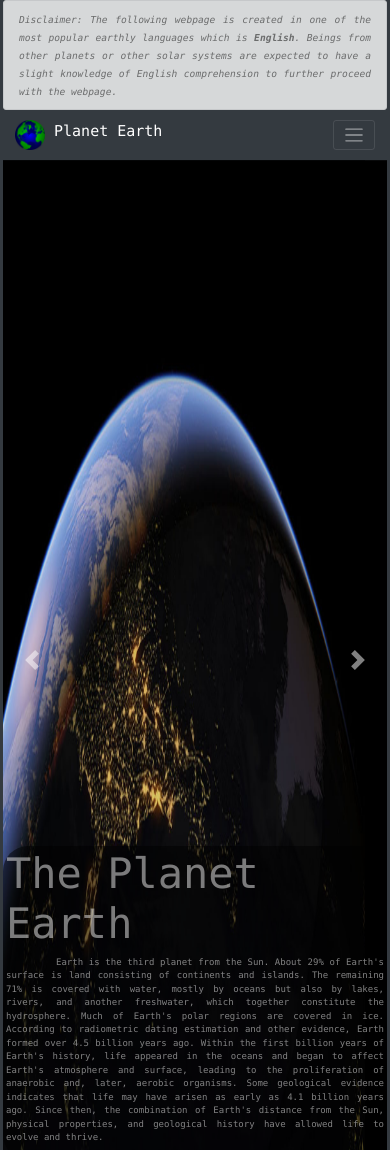
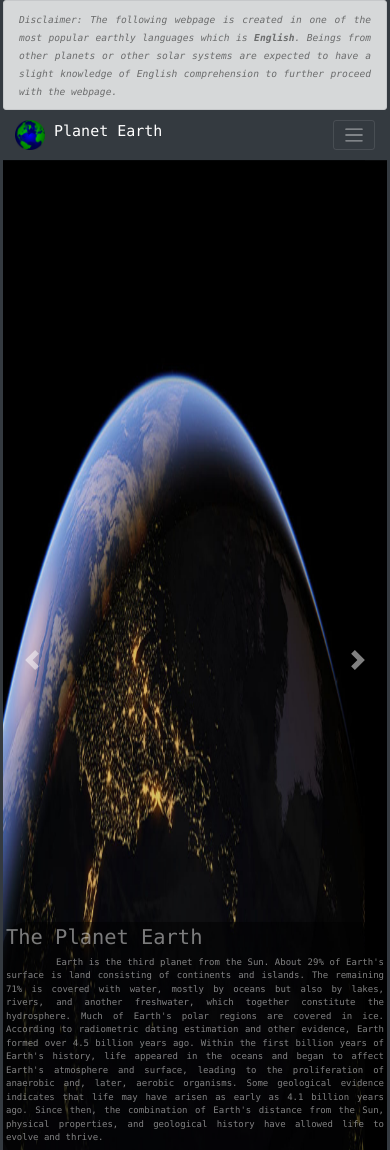
Before and after one commit to ahmed-arafaath/ahmed-arafaath.github.io, a plain HTML site: page index.html in a window 390 px wide. Shown: the top 1150 px of the page. Drawn offline with nearby package versions, Linux system fonts and the light colour scheme.

Commit message:
Update styles.css

```diff
--- a/styles.css
+++ b/styles.css
@@ -296,7 +296,7 @@ footer {
 #content1 .lead {
   font-size: 0.75rem !important;
 }
-#content1 .display4 {
+#content1 .display-4 {
   font-size: 1.7rem !important;
 }
 }
```
